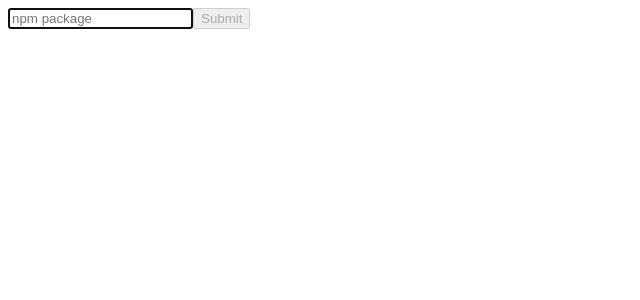
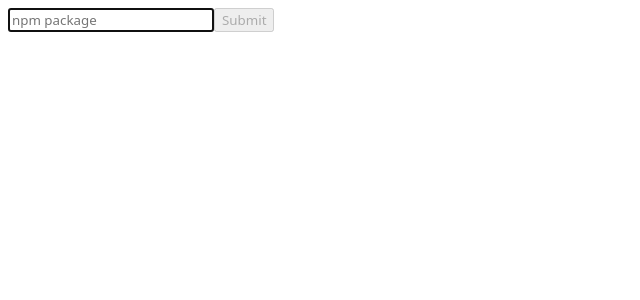
Before and after one commit to nickmccurdy/npmversions, a React (Vite) app: page / in a window 1280 px wide. Shown: the top 300 px of the page, without its empty margins (0-640 px from the left). Built offline with nearby package versions, Linux system fonts and the light colour scheme.

Commit message:
Use system UI fonts

```diff
--- a/src/PackageChart.tsx
+++ b/src/PackageChart.tsx
@@ -10,6 +10,7 @@ import { Line } from "react-chartjs-2"
 import { Downloads } from "./registry"
 
 Chart.register(CategoryScale, LinearScale, PointElement, LineElement, Tooltip)
+Chart.defaults.font.family = "system-ui"
 
 export default function PackageChart({ downloads }: { downloads: Downloads }) {
   return (
--- /dev/null
+++ b/src/index.css
@@ -0,0 +1,3 @@
+* {
+  font-family: system-ui;
+}
--- a/src/main.tsx
+++ b/src/main.tsx
@@ -1,6 +1,7 @@
 import React from "react"
 import ReactDOM from "react-dom/client"
 import App from "./App"
+import "./index.css"
 
 ReactDOM.createRoot(document.getElementById("root")!).render(
   <React.StrictMode>
```
